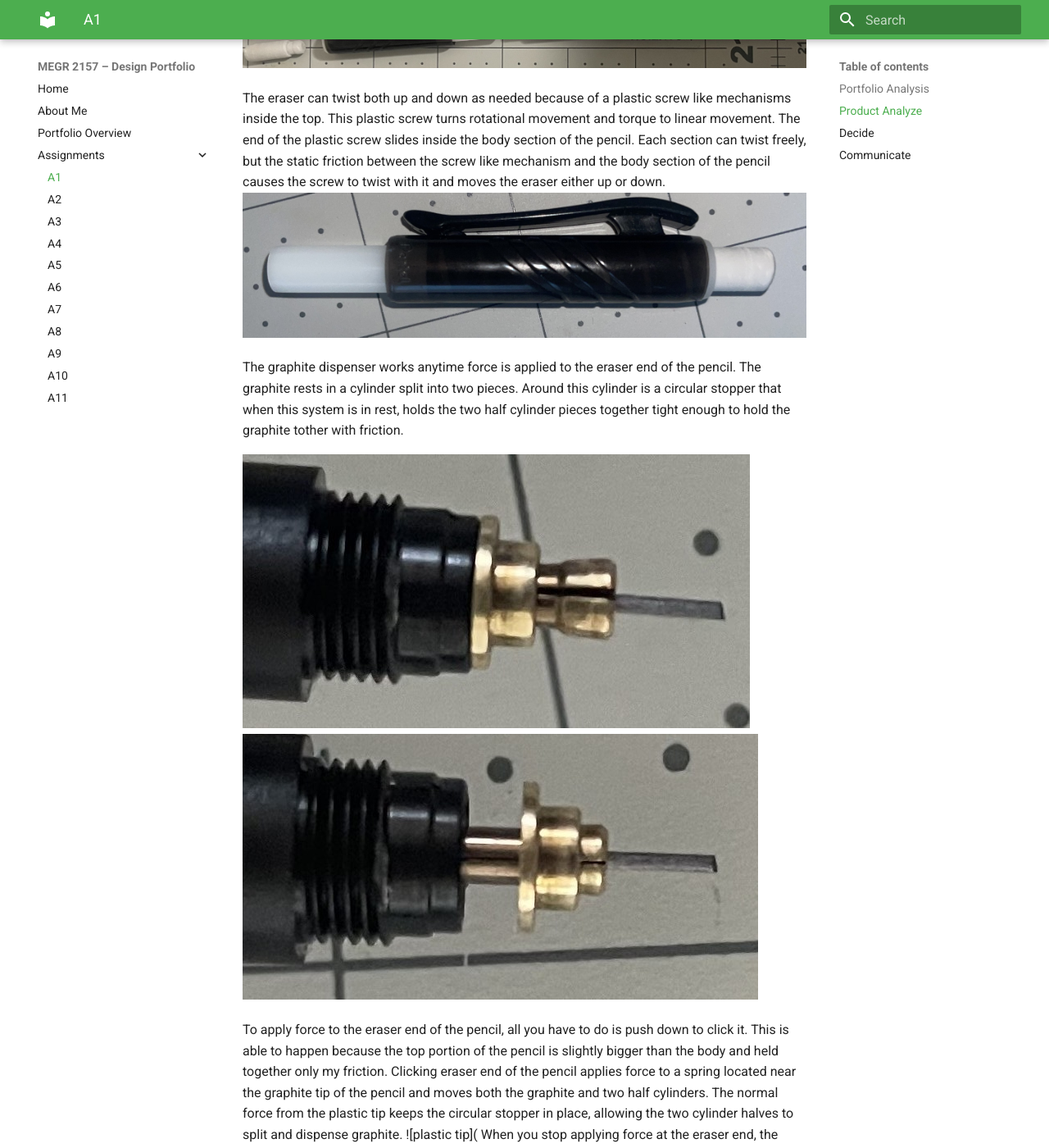
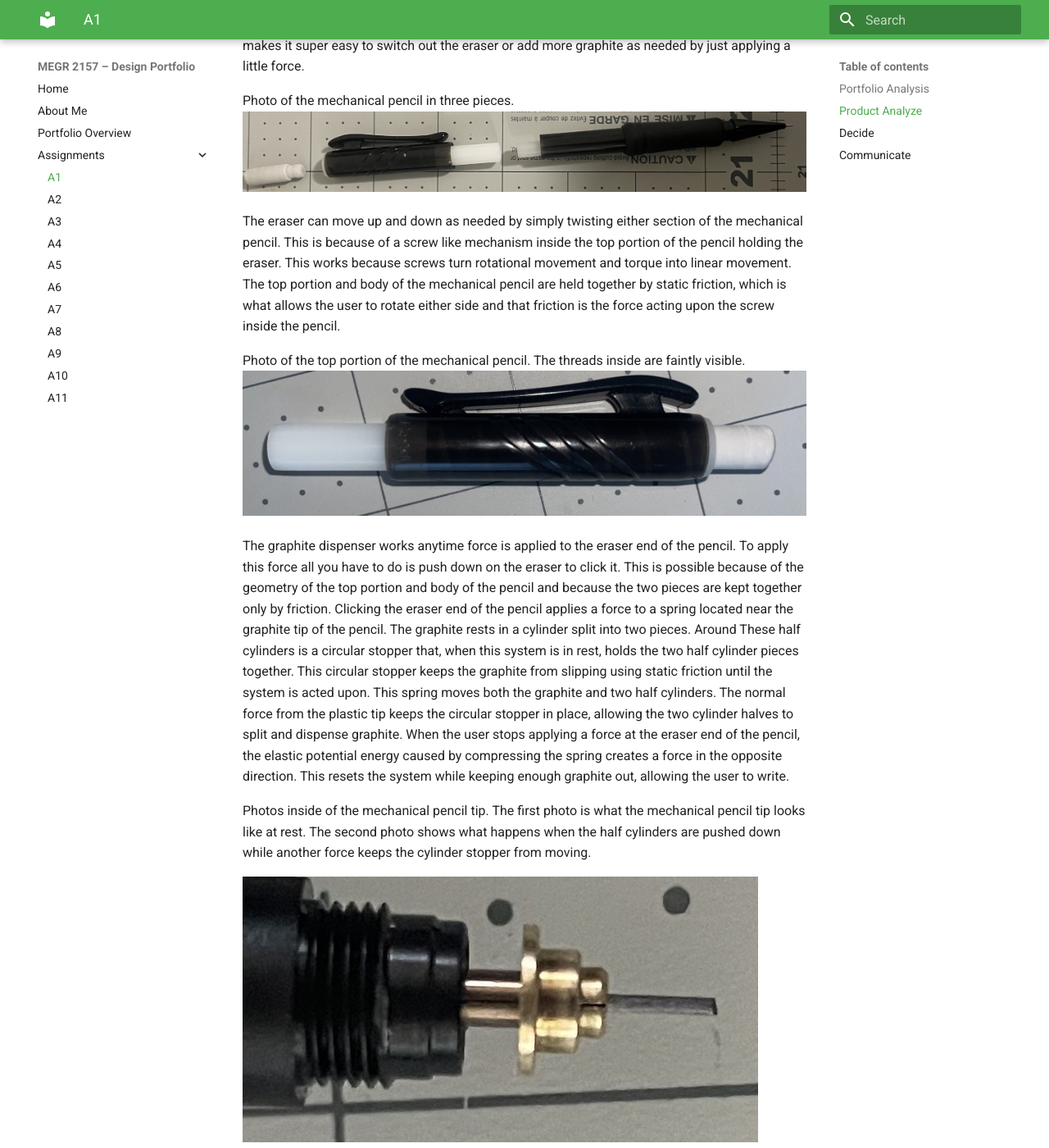
Before and after one commit to Elsa-Reichert/megr2157-portfolio, an MkDocs documentation site: the page built from docs/assignments/A01/index.md, in a window 1280 px wide and 1400 px high, scrolled down 1689 px. Shown: the whole window at 82% size. Built offline with MkDocs 1.6.1 and Material for MkDocs 9.7.7, drawn with Linux system fonts in a browser that asks for light colours; some of the changed text lies outside the part shown.

Commit message:
Update index.md

```diff
--- a/docs/assignments/A01/index.md
+++ b/docs/assignments/A01/index.md
@@ -24,30 +24,43 @@ Her language does meet the standrard of something you would give to an employeer
 
 ## Product Analyze
 USD611535S1
-The product I choice to analize was a mechanical pencil. The primary function of this product is to push out a small portion of graphite and keep it stable to allow the user to write. There is also a replaceable eracer on the top of the pencil, removeable top to refill with graphite as needed, and an enclosed space for graphite.
 
-The model I am looking at is the Pentel Twist-Erase mechanical pencil.
+  The product I choice to analyze was a mechanical pencil. The primary function of this product is to push out a small portion of graphite as needed and keep it at rest to allow the user to write. .
+
+  This product uses a combination of different physics properties to accomplish this primary function, such as static friction, screws, springs, and normal force. I will describe how these physical properties work in the mechanical pencil and what they accomplish for a specific model of mechanical pencil.
+
+  The model I am looking at is the Pentel Twist-Erase mechanical pencil.
 ![full intact view of pencil](IMG_8131.jpeg)
 
-The pencil has three pieces help together by friction, A removeable top portion, the eraser, and the body of the mechanical pencil. This allows them to stay put when being used or carried but makes it super easy to switch out the eraser or add more graphite as needed by just applying a little force.
+  The pencil has three pieces help together by friction, A removeable top portion, the eraser, and the body of the mechanical pencil. This allows them to stay put when being used or carried but makes it super easy to switch out the eraser or add more graphite as needed by just applying a little force.
+
+Photo of the mechanical pencil in three pieces.
 ![Pencil In three pieces](IMG_8147.jpeg)
 
 
-The eraser can twist both up and down as needed because of a plastic screw like mechanisms inside the top. This plastic screw turns rotational movement and torque to linear movement. The end of the plastic screw slides inside the body section of the pencil. Each section can twist freely, but the static friction between the screw like mechanism and the body section of the pencil causes the screw to twist with it and moves the eraser either up or down.
+  The eraser can move up and down as needed by simply twisting either section of the mechanical pencil. This is because of a screw like mechanism inside the top portion of the pencil holding the eraser. This works because screws turn rotational movement and torque into linear movement. The top portion and body of the mechanical pencil are held together by static friction, which is what allows the user to rotate either side and that friction is the force acting upon the screw inside the pencil.
+
+Photo of the top portion of the mechanical pencil. The threads inside are faintly visible.
 ![Plastic Screw](IMG_8133.jpeg)
 
 
-The graphite dispenser works anytime force is applied to the eraser end of the pencil.
-The graphite rests in a cylinder split into two pieces. Around this cylinder is a circular stopper that when this system is in rest, holds the two half cylinder pieces together tight enough to hold the graphite tother with friction.
 
-![Graphite in cylinder and stopper](IMG_8139.jpeg
+
+  The graphite dispenser works anytime force is applied to the eraser end of the pencil. To apply this force all you have to do is push down on the eraser to click it. This is possible because of the geometry of the top portion and body of the pencil and because the two pieces are kept together only by friction. Clicking the eraser end of the pencil applies a force to a spring located near the graphite tip of the pencil. The graphite rests in a cylinder split into two pieces. Around These half cylinders is a circular stopper that, when this system is in rest, holds the two half cylinder pieces together. This circular stopper keeps the graphite from slipping using static friction until the system is acted upon. This spring moves both the graphite and two half cylinders. The normal force from the plastic tip keeps the circular stopper in place, allowing the two cylinder halves to split and dispense graphite. When the user stops applying a force at the eraser end of the pencil, the elastic potential energy caused by compressing the spring creates a force in the opposite direction. This resets the system while keeping enough graphite out, allowing the user to write.
+
+
+Photos inside of the mechanical pencil tip. The first photo is what the mechanical pencil tip looks like at rest. The second photo shows what happens when the half cylinders are pushed down while another force keeps the cylinder stopper from moving.
+
+
+
+![Graphite in cylinder and stopper](IMG_8140.jpeg
 )
-![Graphite in cylinder no stopper](IMG_8140.jpeg
+![Graphite in cylinder no stopper](IMG_8139.jpeg
 )
 
-To apply force to the eraser end of the pencil, all you have to do is push down to click it. This is able to happen because the top portion of the pencil is slightly bigger than the body and held together only my friction. Clicking eraser end of the pencil applies force to a spring located near the graphite tip of the pencil and moves both the graphite and two half cylinders. The normal force from the plastic tip keeps the circular stopper in place, allowing the two cylinder halves to split and dispense graphite.
-![plastic tip](
-When you stop applying force at the eraser end, the elastic potential energy caused by compressing the spring caused a force in the opposite direction and resets the system.
+Photo of the plastic tip unscrewed
+![plastic tip](IMG_8135.jpeg)
+
 
 
 
```
